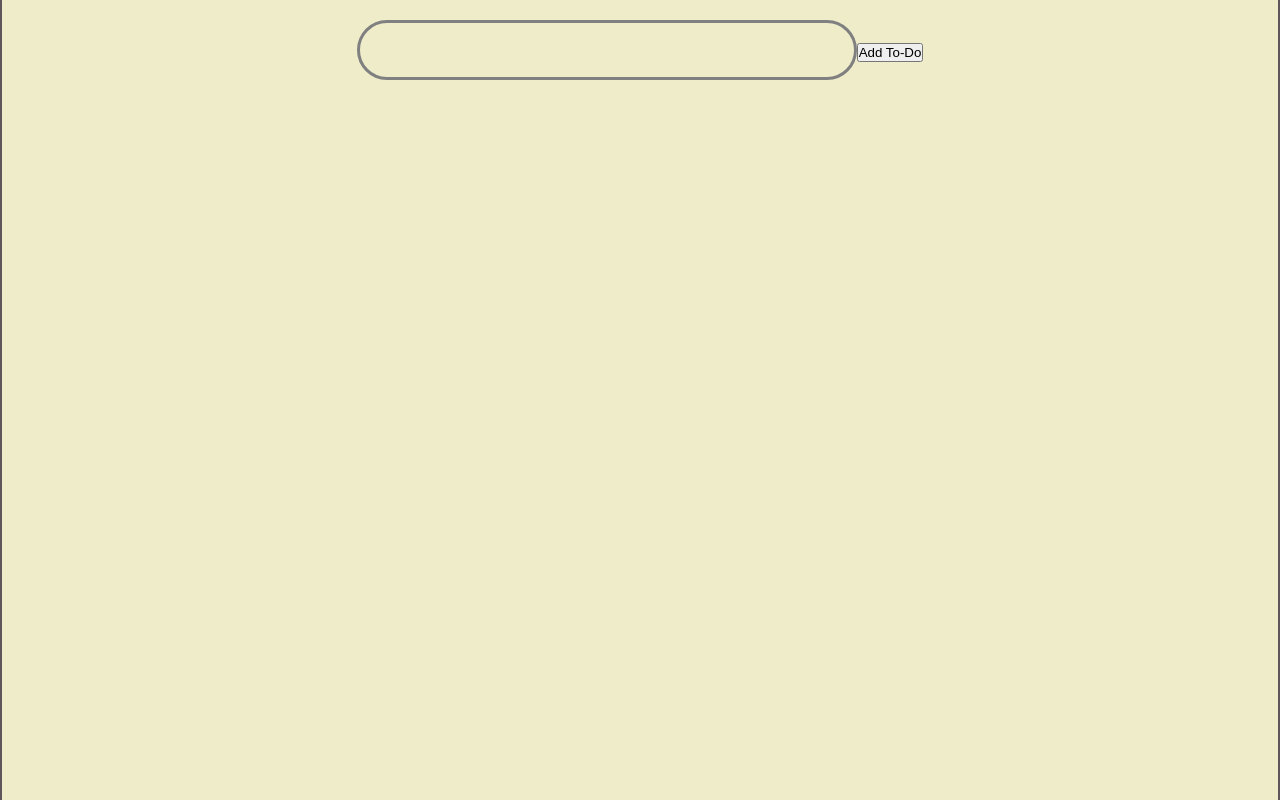
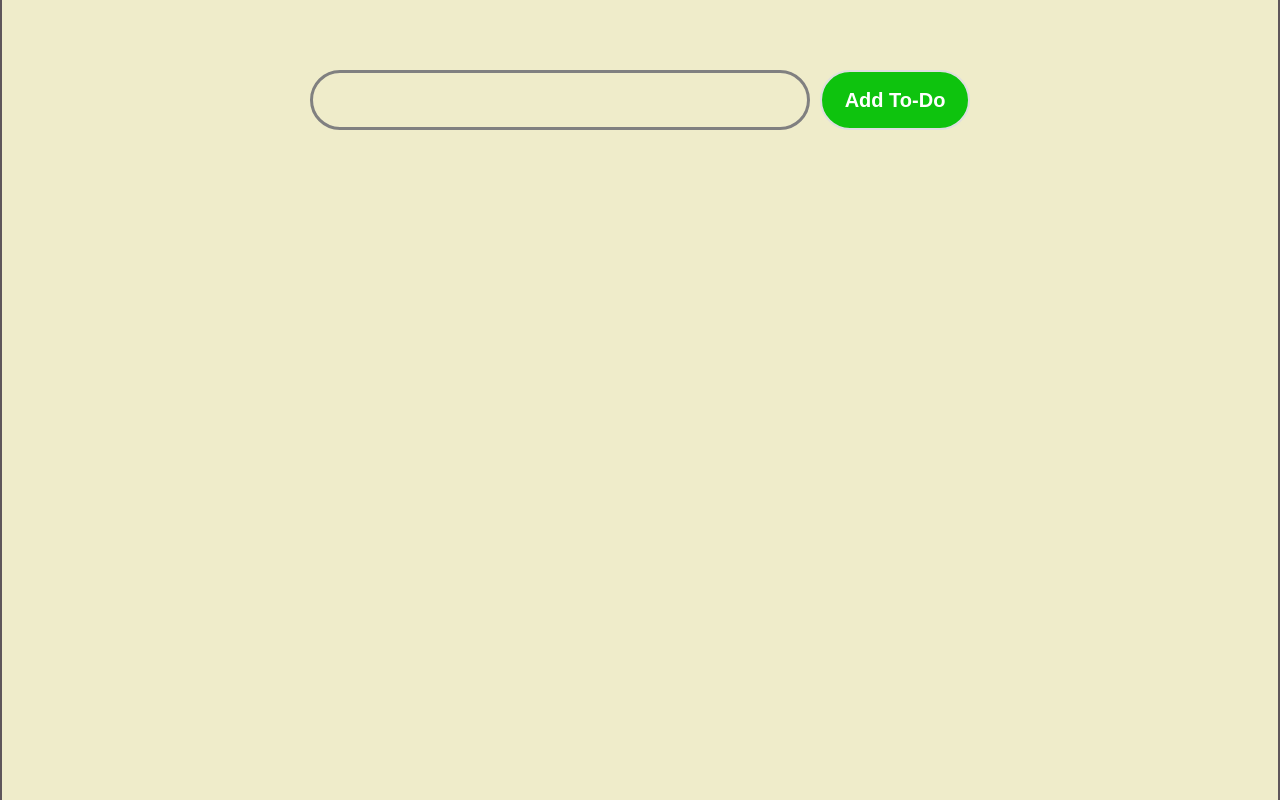
Before and after one commit to Ceft7412/to-do-list-react, a React (Vite) app: page / in a window 1280 px wide. Built offline with nearby package versions, Linux system fonts and the light colour scheme.

Commit message:
@update Style for input field and button.

```diff
--- a/src/resources/sass/content.scss
+++ b/src/resources/sass/content.scss
@@ -7,8 +7,14 @@
   background-color: #efecca;
   display: flex;
   padding: 20px;
+  padding-top: 70px;
   align-items: start;
   justify-content: center;
+  form {
+    display: flex;
+    align-items: center;
+    gap: 10px;
+
     .input-field {
       border-radius: 40px;
       border: 3px solid gray;
@@ -22,4 +28,21 @@
       height: 60px;
       background-color: transparent;
     }
+    .button-add {
+      padding: 5px;
+      height: 60px;
+      border-radius: 40px;
+      width: 150px;
+      border: 2px solid rgb(223, 223, 223);
+      background-color: rgb(14, 195, 14);
+      transition: background-color 0.2s ease-in-out;
+      font-size: 20px;
+      color: white;
+      font-weight: bold;
+      cursor: pointer;
+      &:hover {
+        background-color: rgb(14, 171, 14);
       }
+    }
+  }
+}
```
Lines whose indentation alone changed are shown as unchanged.
